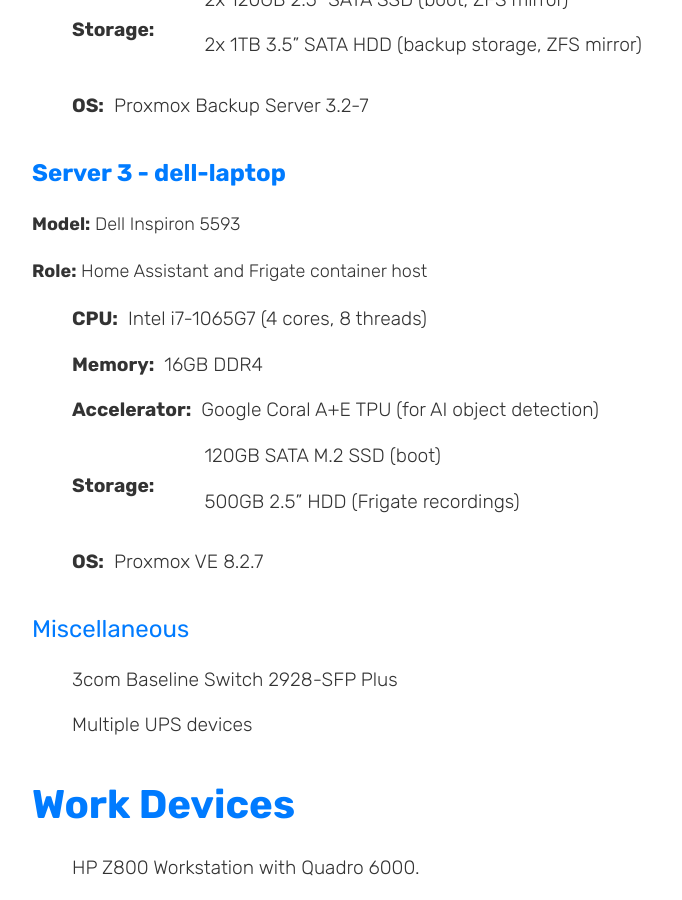
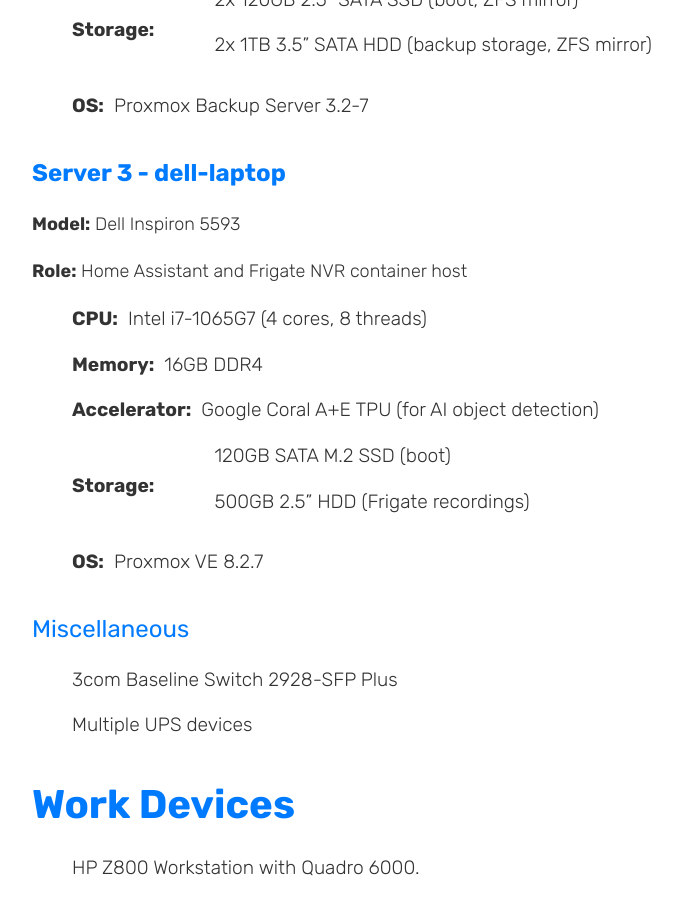
Before and after one commit to UndercoverComputing/undercovercomputing.com, a Jekyll site: the page inventory.html, which Jekyll copies as it is, in a window 1280 px wide and 900 px high, scrolled down 1700 px. Shown: the whole window, without its empty margins (192-874 px from the left). Built offline with Jekyll 4.4.1, drawn with Linux system fonts in a browser that asks for light colours.

Commit message:
changed inventory contents

```diff
--- a/inventory.html
+++ b/inventory.html
@@ -119,12 +119,14 @@
         <li class="fade-in"><strong>CPU:</strong> 2x Intel Xeon E5645 (6 cores, 12 threads per CPU)</li>
         <li class="fade-in"><strong>Memory:</strong> 192GB DDR3 ECC</li>
         <li class="fade-in"><strong>Networking:</strong>
+          <br>
             <ul>
                 <li class="fade-in">2x 1GbE RJ45</li>
                 <li class="fade-in">2x 10GbE SFP+ (direct link to backup server)</li>
             </ul>
         </li>
         <li class="fade-in"><strong>Storage:</strong>
+          <br>
             <ul>
                 <li class="fade-in">240GB 2.5” SATA SSD (boot)</li>
                 <li class="fade-in">500GB 2.5” SATA SSD (VM storage, ZFS)</li>
@@ -142,12 +144,14 @@
         <li class="fade-in"><strong>CPU:</strong> 2x Intel Xeon E5645 (6 cores, 12 threads per CPU)</li>
         <li class="fade-in"><strong>Memory:</strong> 192GB DDR3 ECC</li>
         <li class="fade-in"><strong>Networking:</strong>
+          <br>
             <ul>
                 <li class="fade-in">2x 1GbE RJ45</li>
                 <li class="fade-in">2x 10GbE SFP+ (direct link to backup server)</li>
             </ul>
         </li>
         <li class="fade-in"><strong>Storage:</strong>
+          <br>
             <ul>
                 <li class="fade-in">2x 120GB 2.5” SATA SSD (boot, ZFS mirror)</li>
                 <li class="fade-in">2x 1TB 3.5” SATA HDD (backup storage, ZFS mirror)</li>
@@ -158,12 +162,13 @@
 
     <h3 class="fade-in"><strong>Server 3 - dell-laptop</strong></h3>
     <p class="fade-in"><strong>Model:</strong> Dell Inspiron 5593</p>
-    <p class="fade-in"><strong>Role:</strong> Home Assistant and Frigate container host</p>
+    <p class="fade-in"><strong>Role:</strong> Home Assistant and Frigate NVR container host</p>
     <ul>
         <li class="fade-in"><strong>CPU:</strong> Intel i7-1065G7 (4 cores, 8 threads)</li>
         <li class="fade-in"><strong>Memory:</strong> 16GB DDR4</li>
         <li class="fade-in"><strong>Accelerator:</strong> Google Coral A+E TPU (for AI object detection)</li>
         <li class="fade-in"><strong>Storage:</strong>
+          <br>
             <ul>
                 <li class="fade-in">120GB SATA M.2 SSD (boot)</li>
                 <li class="fade-in">500GB 2.5” HDD (Frigate recordings)</li>
```
